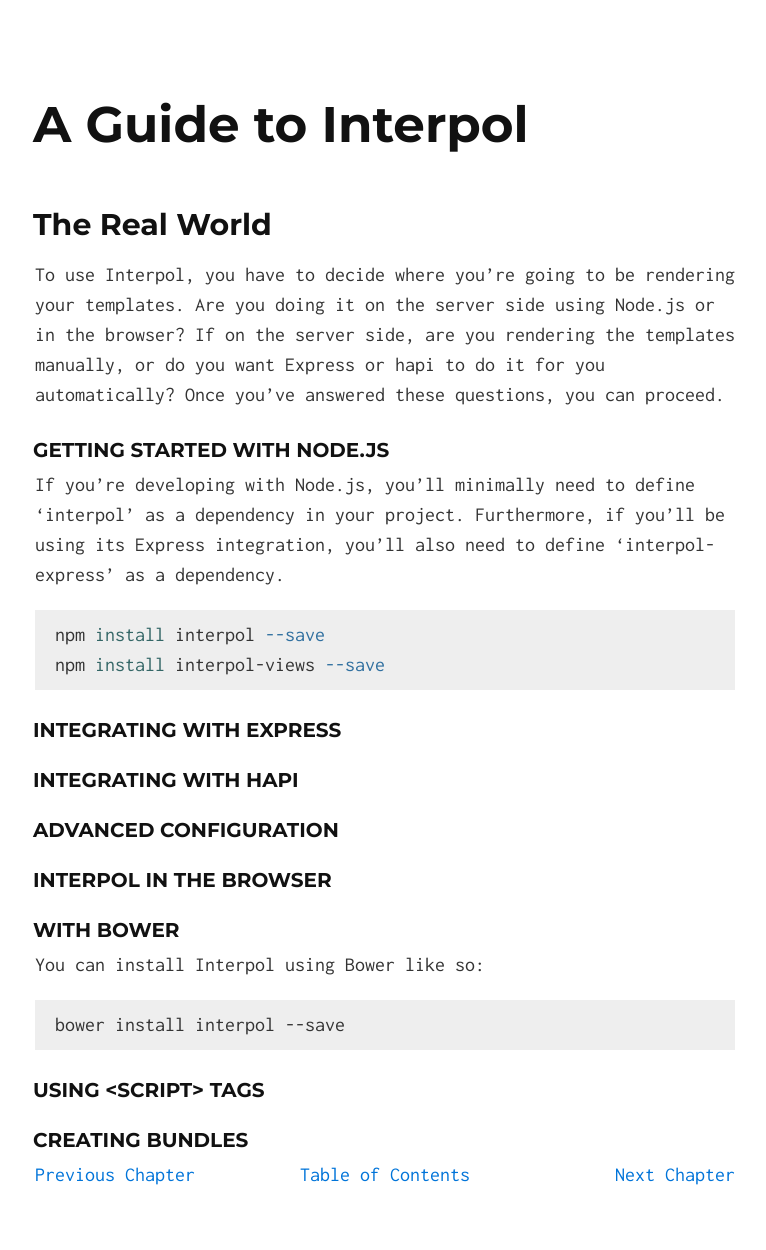
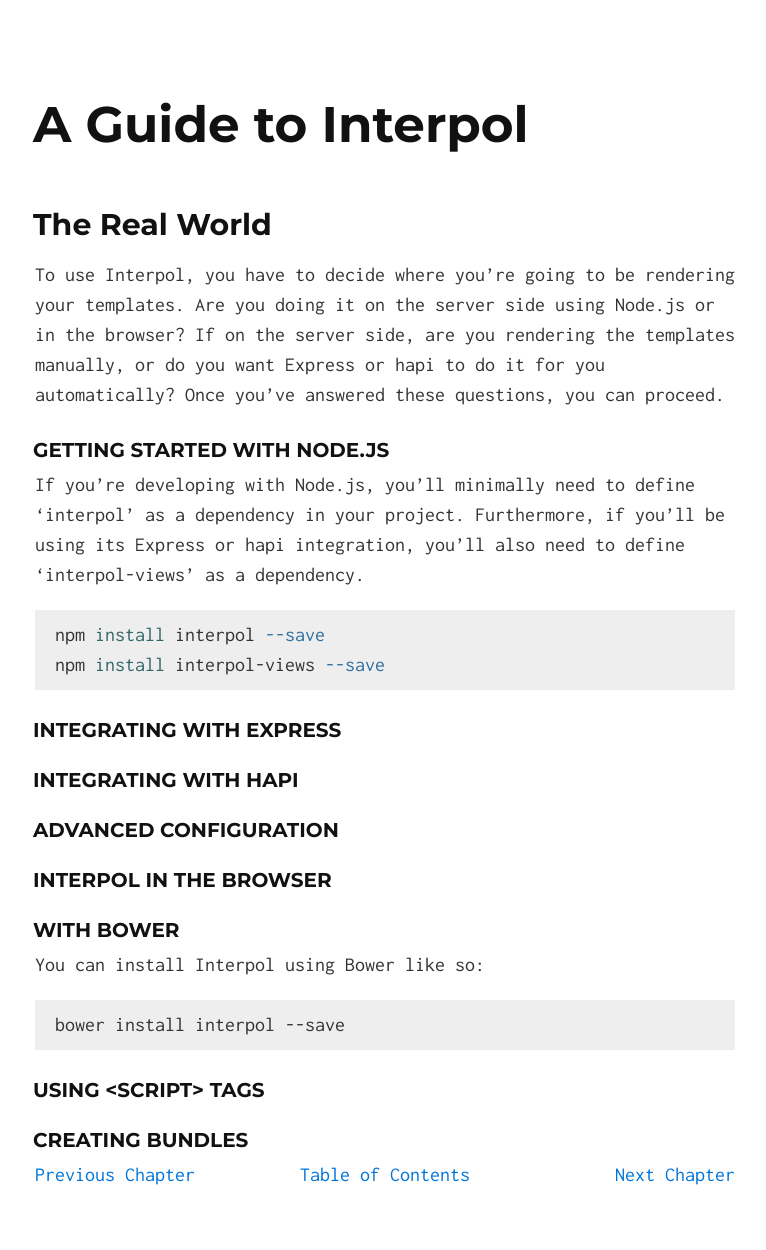
Before and after one commit to kode4food/interpol, a Jekyll site: the page built from guide/09-realworld.md, in a window 1280 px wide. Shown: the whole page, without its empty margins (255-1021 px from the left). Built offline with Jekyll 4.4.1, drawn with Linux system fonts in a browser that asks for light colours; Markdown is read by kramdown in place of the engine named in the settings.

Commit message:
interpol-express doesn't exist anymore

````diff
--- a/guide/09-realworld.md
+++ b/guide/09-realworld.md
@@ -8,7 +8,7 @@
 To use Interpol, you have to decide where you're going to be rendering your templates.  Are you doing it on the server side using Node.js or in the browser?  If on the server side, are you rendering the templates manually, or do you want Express or hapi to do it for you automatically?  Once you've answered these questions, you can proceed.
 
 ### Getting Started With Node.js
-If you're developing with Node.js, you'll minimally need to define 'interpol' as a dependency in your project.  Furthermore, if you'll be using its Express integration, you'll also need to define 'interpol-express' as a dependency.
+If you're developing with Node.js, you'll minimally need to define 'interpol' as a dependency in your project.  Furthermore, if you'll be using its Express or hapi integration, you'll also need to define 'interpol-views' as a dependency.
 
 ```bash
 npm install interpol --save
````
